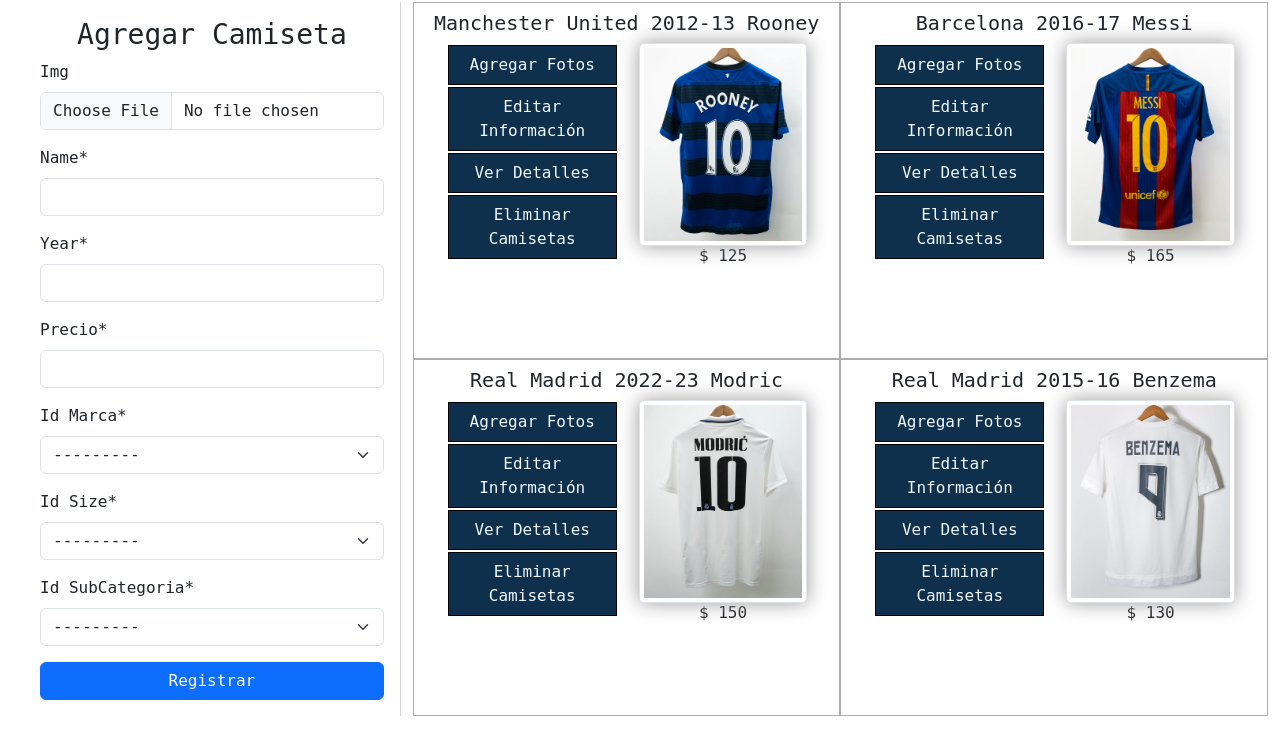
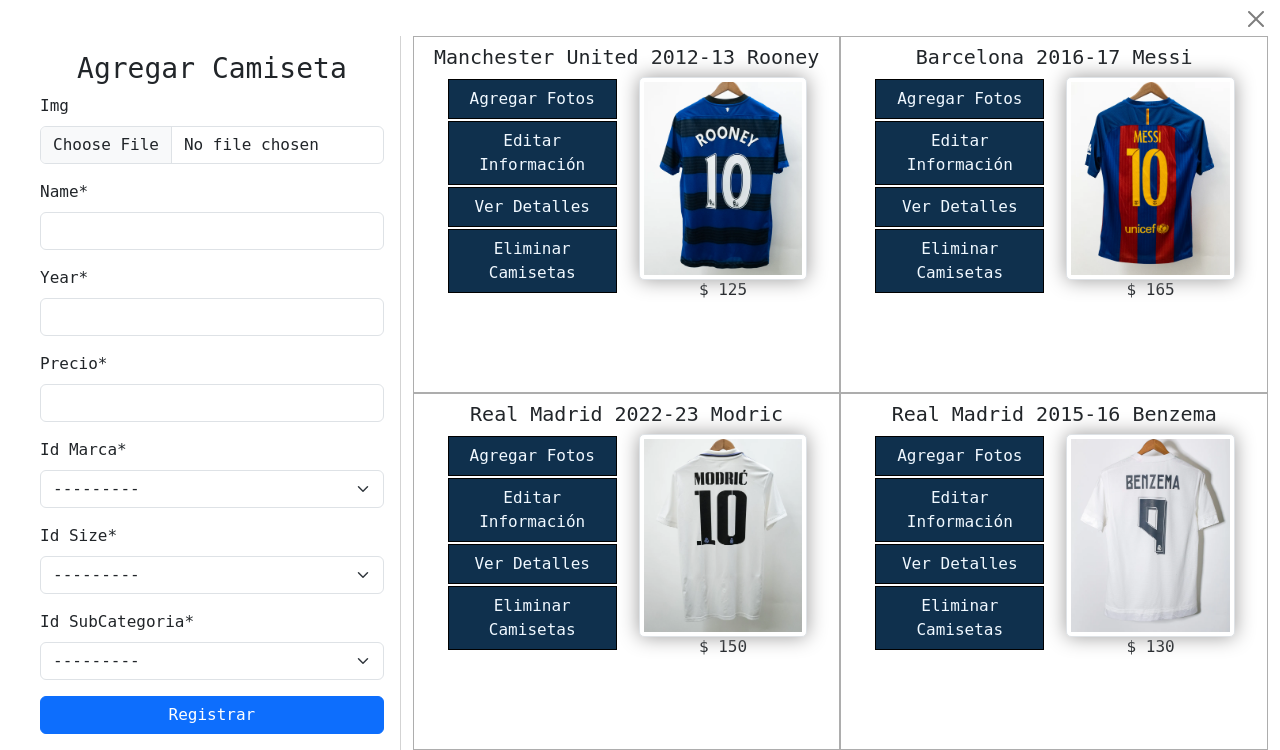
Before and after one commit to AntonioC2421/Camisetas-Vintage, a Django app: page /AdminView/ViewAdmin/AddCamiseta/ in a window 1280 px wide. Shown: the part 98-848 px from the top of the page. Before the commit the page ends 814 px from the top, so only its background shows below. Run offline with Django 5.2, Linux system fonts and the light colour scheme; data comes from the database, SQL or seed files in the repository; both versions use the stored data as it was after the commit; some libraries are stand-ins or nearby versions.

Commit message:
proxima modificación es el creado de una ventana flotante

```diff
--- a/Templates/TemplatesAdmin/ADDcamisetas/ADDcamisetas.html
+++ b/Templates/TemplatesAdmin/ADDcamisetas/ADDcamisetas.html
@@ -4,21 +4,14 @@
 {% block content %}
 
 <head>
-    <link rel="stylesheet" href="">
-    <style>
-        .adminCamiseta {
-            font-family: monospace;
-        }
-
-        .formulario {
-            border-right: 1px solid rgb(211, 211, 211);
-        }
-    </style>
+    <link rel="stylesheet" href="{% static 'css/ADDCamisetas.css' %}">
 </head>
 
 <body>
+    <div class="container-fluid d-flex" style="justify-content: end; margin: 5px;">
+        <a type="button" class="btn-close" disabled aria-label="Close" href="{% url 'ViewsAdmin:PrincipalAdmin'%}"></a>
+    </div>
     <div class="container-fluid adminCamiseta d-flex">
-
         <div class="container formulario p-3" style="width:30%;">
             <h3 style="text-align: center;">Agregar Camiseta</h3>
             <form method="post" enctype="multipart/form-data">
@@ -45,31 +38,26 @@
             </script>
             {% endif %}
         </div>
-
         <div class="container row cardcamisetas" style="width: 70%;">
             {% if datateams %}
             {% for team in datateams %}
-            <div class="container col-lg-6 p-2" style="border: 1px solid rgb(173, 173, 173);">
+            <div class="container princi col-lg-6 p-2">
                 <div class="container">
                     <h5 style="text-align: center;">{{ team.name }}</h5>
                 </div>
-                <div class="container d-flex">
+                <div class="container links d-flex">
                     <div class="container">
-                        <button class="container"
-                            style="border:1px solid black; text-align: center; align-content: center; display: block; padding: 7px; background-color: rgb(15, 48, 77); margin: 2px;">
-                            <a style="margin: auto; color: aliceblue; text-decoration: none;" href="{% url 'ViewsAdmin:ADDimgCamisetas' team.id %}">Agregar Fotos</a>
+                        <button class="container">
+                            <a id="Agregar-fotos-btn" href="{% url 'ViewsAdmin:ADDimgCamisetas' team.id %}">Agregar Fotos</a>
                         </button>
-                        <button class="container"
-                            style="border:1px solid black; text-align: center; align-content: center; display: block; padding: 7px; background-color: rgb(15, 48, 77); margin: 2px;">
-                            <p style="margin: auto; color: aliceblue;">Editar Información</p>
+                        <button class="container">
+                            <a href="{% url 'ViewsAdmin:ADDimgCamisetas' team.id %}">Editar Información</a>
                         </button>
-                        <button class="container"
-                            style="border:1px solid black; text-align: center; align-content: center; display: block; padding: 7px; background-color: rgb(15, 48, 77); margin: 2px;">
-                            <p style="margin: auto; color: aliceblue;">Ver Detalles</p>
+                        <button class="container">
+                            <a href="{% url 'ViewsAdmin:ADDimgCamisetas' team.id %}">Ver Detalles</a>
                         </button>
-                        <button class="container"
-                            style="border:1px solid black; text-align: center; align-content: center; display: block; padding: 7px; background-color: rgb(15, 48, 77); margin: 2px;">
-                            <p style="margin: auto; color: aliceblue;">Eliminar Camisetas</p>
+                        <button class="container">
+                            <a href="{% url 'ViewsAdmin:ADDimgCamisetas' team.id %}">Eliminar Camisetas</a>
                         </button>
                     </div>
                     <div class="container" style="display: grid; place-items: center;">
--- a/VistaAdmin/forms.py
+++ b/VistaAdmin/forms.py
@@ -10,3 +10,8 @@ class ADDimgCamisetas(forms.ModelForm):
     class Meta:
         model = TeamsImgs
         fields = {'imagen'}
+
+class ChangeCamisetas(forms.ModelForm):
+    class Meta:
+        models = Teams
+        fields = '__all__'
--- /dev/null
+++ b/static/css/ADDcamisetas.css
@@ -0,0 +1,27 @@
+.adminCamiseta {
+    font-family: monospace;
+}
+
+.formulario {
+    border-right: 1px solid rgb(211, 211, 211);
+}
+
+.adminCamiseta .cardcamisetas .princi{
+    border: 1px solid rgb(173, 173, 173);
+}
+
+.adminCamiseta .cardcamisetas .links button{
+    border:1px solid black;
+    text-align: center;
+    align-content: center;
+    display: block;
+    padding: 7px;
+    background-color: rgb(15, 48, 77);
+    margin: 2px;
+}
+
+.adminCamiseta .cardcamisetas .links button a{
+    margin: auto;
+    color: aliceblue;
+    text-decoration: none;
+}
```
Also changed, not shown: Templates/TemplatesAdmin/ADDcamisetas/ADDimgCamisetas.html (+4 -5 lines), Templates/TemplatesAdmin/ADDcamisetas/ChangeCamiseta.html (added), db.sqlite3.
